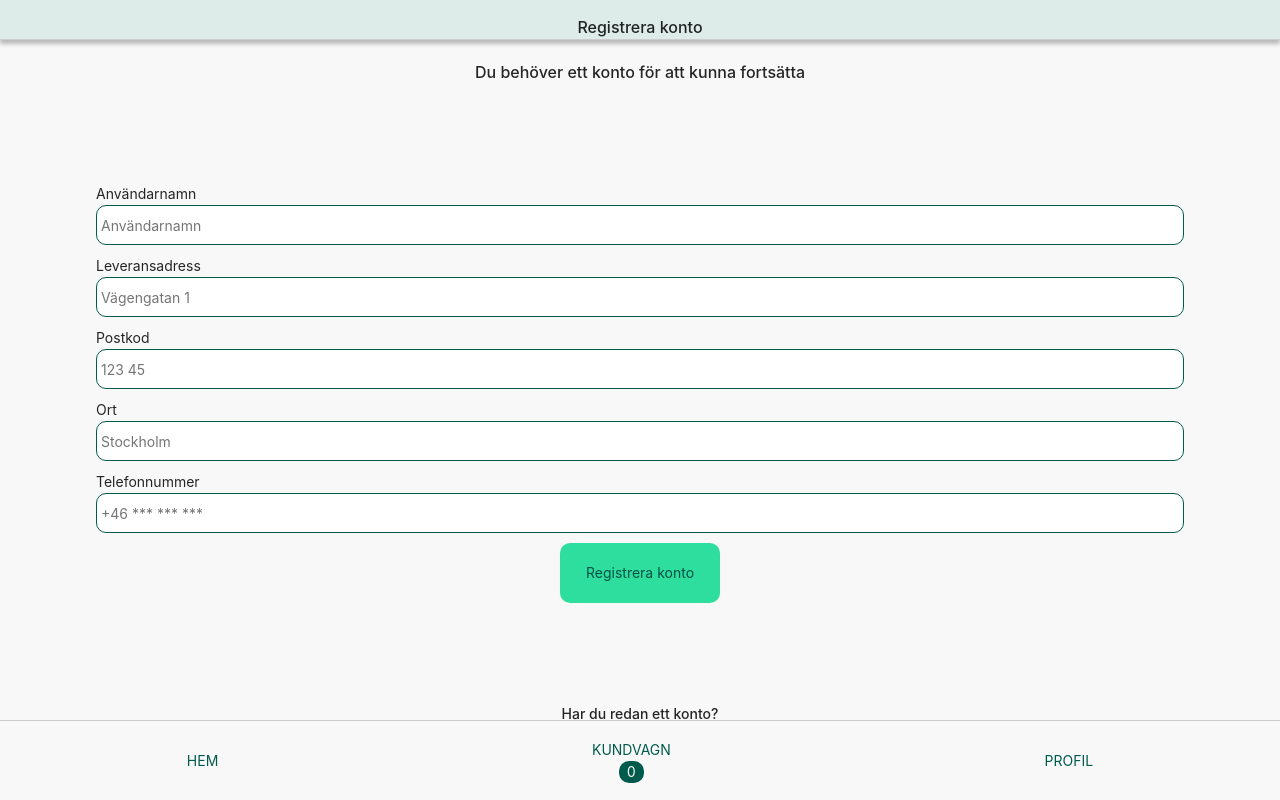
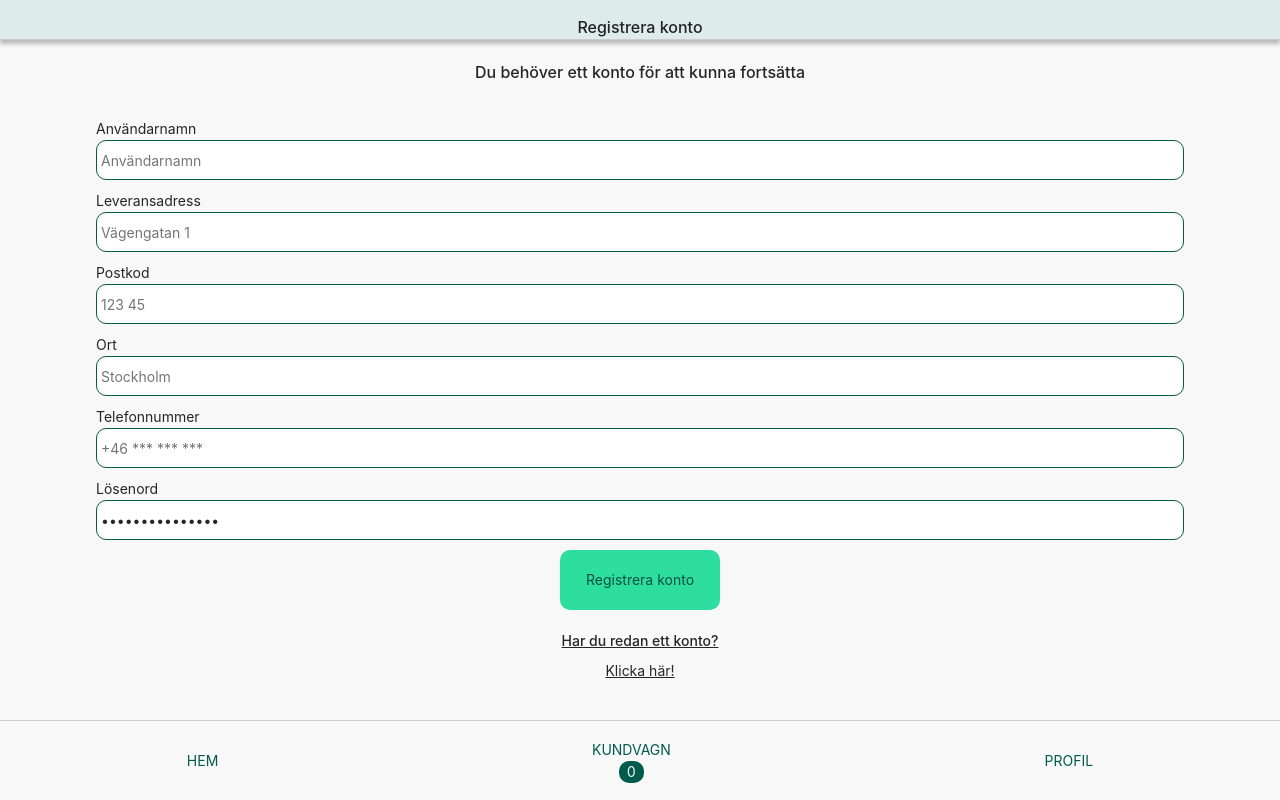
Before and after one commit to fabbethoma/UX-Design-Individuell, a React (Create React App) app: page /signup in a window 1280 px wide. Built offline with nearby package versions, Linux system fonts and the light colour scheme; a web font is replaced by a local one.

Commit message:
added sign in page

```diff
--- a/src/App2.js
+++ b/src/App2.js
@@ -13,6 +13,7 @@ import SignUp from './pages/SignUp';
 import Reciept from './pages/Reciept';
 import Done from './pages/Done'
 import Delivery from './pages/Delivery'
+import SignIn from './pages/SignIn';
 
 import {CartContext} from './context/index'
 
@@ -40,6 +41,7 @@ export default function App2() {
                     <Route exact path='/home' component={Home} />
                     <Route path='/profile' component={Profile} />
                     <Route path='/signup' component={SignUp} />
+                    <Route path='/signin' component={SignIn} />
                     <Route path='/reciept' component={Reciept} />
                     <Route path='/cart' component={Cart} />
                     <Route path='/done' component={Done} />
--- /dev/null
+++ b/src/pages/SignIn.js
@@ -0,0 +1,117 @@
+import React, {useState} from 'react'
+import {useHistory} from 'react-router-dom';
+import styled from 'styled-components'
+
+
+const ContainerDiv = styled.div`
+  height: 90vh;
+  background-color: #F8F8F8;
+  display: flex;
+  flex-direction: column;
+  overflow-y: scroll;
+`;
+
+const TitleDiv = styled.div`
+margin: 20px;
+background-color: #DDEBE9;
+height: 5vh;
+margin: 0;
+padding: 0;
+border-bottom: 1px solid #ccc;
+box-shadow: 0px 4px 4px 0px rgba(0,0,0,0.25);
+
+`;
+
+const Title = styled.h2`
+font-size: 16px;
+padding-top: 15px;
+padding-bottom: 10px;
+display: flex;
+justify-content: center;
+`;
+
+const Form = styled.form`
+margin: 0 auto;
+display flex;
+flex-direction: column;
+width: 85vw;
+margin-top: 10vh;
+
+`;
+
+const StyledInput = styled.input`
+
+border: 1px solid #005B4D;
+border-radius: 10px;
+background: white;
+height: 40px;
+padding: 4px;
+margin-bottom: 10px;
+`;
+
+const Label = styled.label`
+margin: "0"
+marginLeft:"5px"
+color: "#005B4D"
+`;
+
+const SubmitButton = styled.button`
+border-radius 10px;
+width: 160px;
+height: 60px;
+background-color: #2EDE9E;
+color: #005043;
+margin: 0 auto;
+border: none;
+outline: none;
+
+`;
+
+const SignIn = () => {
+
+  const history = useHistory();
+
+
+  const handleNameChange = (e) => {
+    setUserName(e.target.value);
+}
+
+const handlePasswordChange = (e) => {
+    setPassword(e.target.value);
+}
+
+    const [userName, setUserName] = useState();
+    let user_name = localStorage.getItem('user-name', '');
+
+
+    const [password, setPassword] = useState();
+
+    return(
+    <ContainerDiv>
+      <Form>
+                <Label>Användarnamn</Label>
+                <StyledInput
+                // value={userName}
+                onChange={handleNameChange}
+                type="text"
+                placeholder="Användarnamn"
+                ></StyledInput>
+
+
+                <Label>Lösenord</Label>
+                <StyledInput
+                // value={userName}
+                onChange={handleNameChange}
+                type="text"
+                placeholder="Användarnamn"
+                ></StyledInput>
+
+
+      </Form>
+
+    </ContainerDiv>
+
+    );
+}
+
+export default SignIn;
--- a/src/pages/SignUp.js
+++ b/src/pages/SignUp.js
@@ -1,6 +1,7 @@
 import React, { useState } from 'react'
 import styled from 'styled-components'
 import {useHistory} from 'react-router-dom'
+import Password from 'antd/lib/input/Password';
 
 const ContainerDiv = styled.div`
   height: 90vh;
@@ -30,11 +31,12 @@ justify-content: center;
 `;
 
 const Form = styled.form`
-margin: 0 auto;
+margin-left: auto;
+margin-right: auto;
 display flex;
 flex-direction: column;
 width: 85vw;
-margin-top: 10vh;
+margin-top: 15px;
 
 `;
 
@@ -68,7 +70,7 @@ outline: none;
 
 const alreadyAccount = {
     margin: 'auto',
-    marginTop: '100px',
+    marginTop: '20px',
     display: 'flex',
     flexDirection: 'column',
     justifyContent: 'center'
@@ -81,6 +83,9 @@ const SignUp = () => {
 
     const [userName, setUserName] = useState();
     let user_name = localStorage.getItem('user-name', '');
+
+
+    const [password, setPassword] = useState();
 
     const [newAdress, setNewAdress] = useState('');
     let currentAdress = localStorage.getItem('user-adress', '');
@@ -107,6 +112,10 @@ const handleLocationChange = (e) => {
     setLocation(e.target.value);
 }
 
+const handlePasswordChange = (e) => {
+    setPassword(e.target.value);
+}
+
 const onSubmit = (e) => {
     e.preventDefault();
     user_name = localStorage.setItem('user-name', userName);
@@ -116,6 +125,7 @@ const onSubmit = (e) => {
 
     localStorage.setItem('user-zipCode', zipCode)
     localStorage.setItem('user-location', location);
+    localStorage.setItem('user-password', password)
 
     if(user_name){
         history.push('/reciept');
@@ -174,6 +184,14 @@ return(
                 placeholder="+46 *** *** ***"
                 ></StyledInput>
 
+                <Label>Lösenord</Label>
+                <StyledInput
+                value={Password}
+                onChange={handlePasswordChange}
+                type="password"
+                placeholder=""
+                ></StyledInput>
+
 
             <SubmitButton type="submit" onClick={onSubmit}>
                 Registrera konto
@@ -182,8 +200,9 @@ return(
 
             <div style={alreadyAccount}>
             <h4 style={{textDecoration:'underline'}}> Har du redan ett konto? </h4>
-            <p style={{textDecoration:'underline', marginRight: "auto", marginLeft: "auto"}}> Klicka här! </p>
+            <button onSubmit={() => history.push('/signin')} style={{textDecoration:'underline', marginRight: "auto", marginLeft: "auto", border: "none", outline: "none", backgroundColor:"inherit"}}> Klicka här! </button>
             </div>
+
 
         </ContainerDiv>
     );
```
